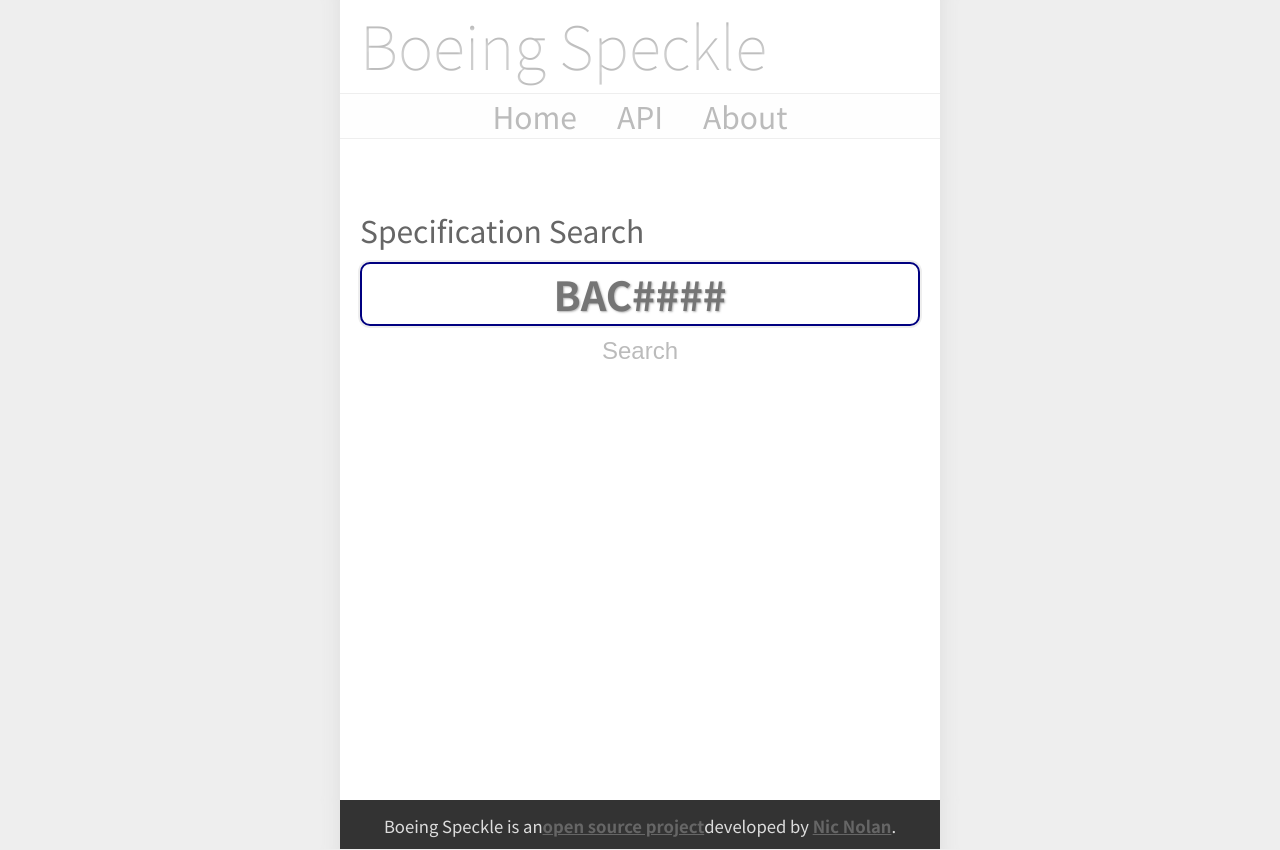
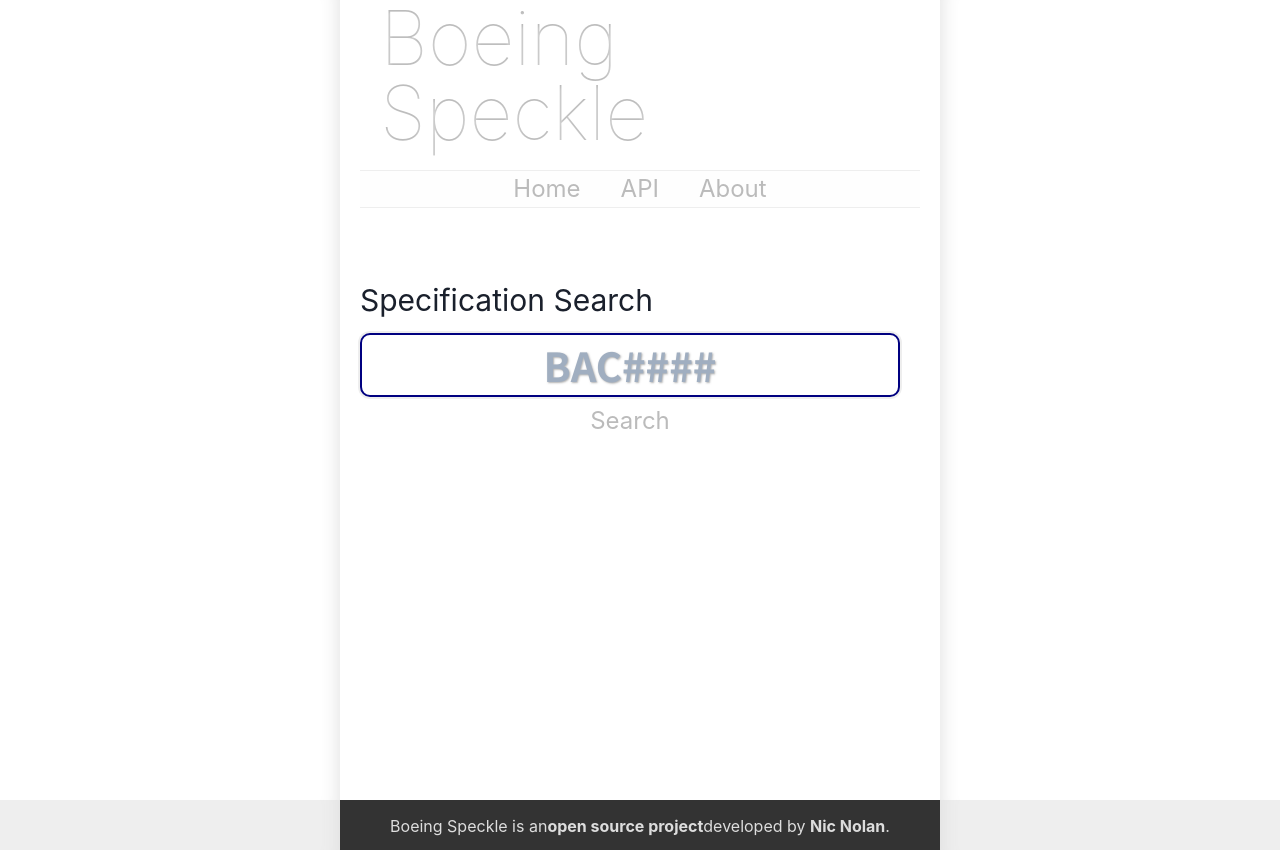
Before and after one commit to NicNol/Boeing-Speckle, a React app: page / in a window 1280 px wide. Built offline with nearby package versions, Linux system fonts and the light colour scheme.

Commit message:
Style header with Chakra

```diff
--- a/public/style.css
+++ b/public/style.css
@@ -116,8 +116,8 @@
     padding: 0 20px;
 }
 
-.navbar-header,
 .nav-links {
+    border-top: #eee solid 1px;
     border-bottom: #eee solid 1px;
 }
 
--- a/src/components/header.jsx
+++ b/src/components/header.jsx
@@ -1,24 +1,25 @@
 import React from "react";
+import { Box, Flex, Heading, Link } from "@chakra-ui/react";
 
 export default function Header() {
     return (
-        <nav class="navbar">
-            <div class="navbar-header">
-                <h1>
-                    <span class="navbar-brand">Boeing Speckle</span>
-                </h1>
-            </div>
-            <div class="nav-links">
-                <h2>
-                    <a href="./index">Home</a>
-                </h2>
-                <h2>
-                    <a href="./api">API</a>
-                </h2>
-                <h2>
-                    <a href="./about">About</a>
-                </h2>
-            </div>
-        </nav>
+        <Flex className="navbar" rowGap={4} direction={"column"}>
+            <Box className="navbar-header">
+                <Heading size={"3xl"}>
+                    <span className="navbar-brand">Boeing Speckle</span>
+                </Heading>
+            </Box>
+            <Box className="nav-links" fontSize={24}>
+                <Link href="./index" _hover={{ textDecoration: "none" }}>
+                    Home
+                </Link>
+                <Link href="./api" _hover={{ textDecoration: "none" }}>
+                    API
+                </Link>
+                <Link href="./about" _hover={{ textDecoration: "none" }}>
+                    About
+                </Link>
+            </Box>
+        </Flex>
     );
 }
--- a/src/index.js
+++ b/src/index.js
@@ -1,5 +1,11 @@
 import React from "react";
 import ReactDOM from "react-dom";
 import App from "./App.js";
+import { ChakraProvider } from "@chakra-ui/react";
 
-ReactDOM.render(<App />, document.getElementById("root"));
+ReactDOM.render(
+    <ChakraProvider>
+        <App />
+    </ChakraProvider>,
+    document.getElementById("root")
+);
```
